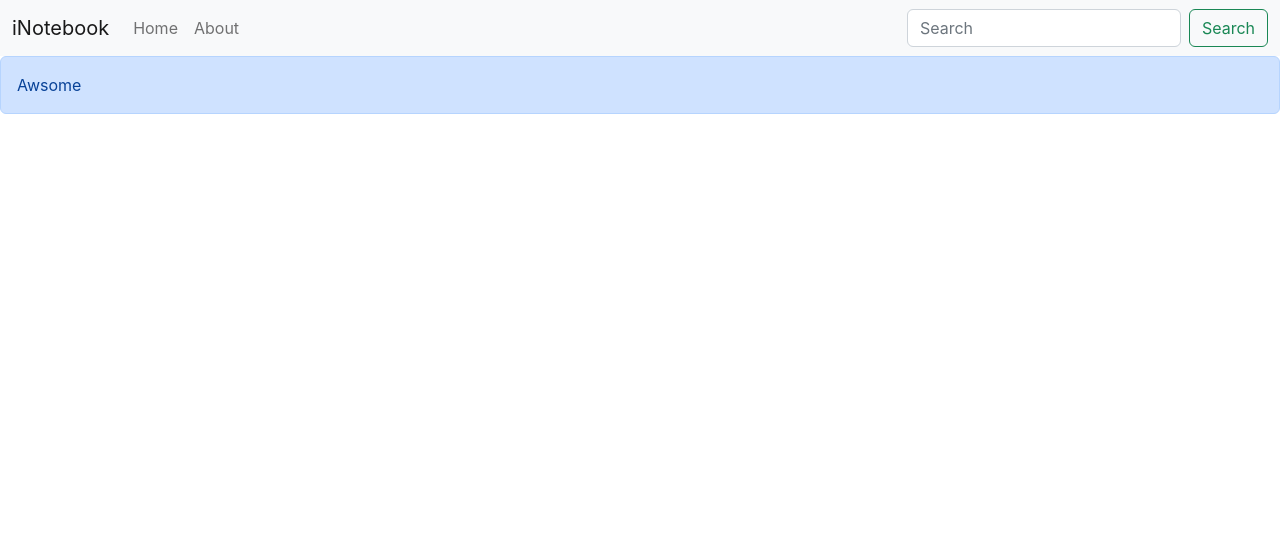
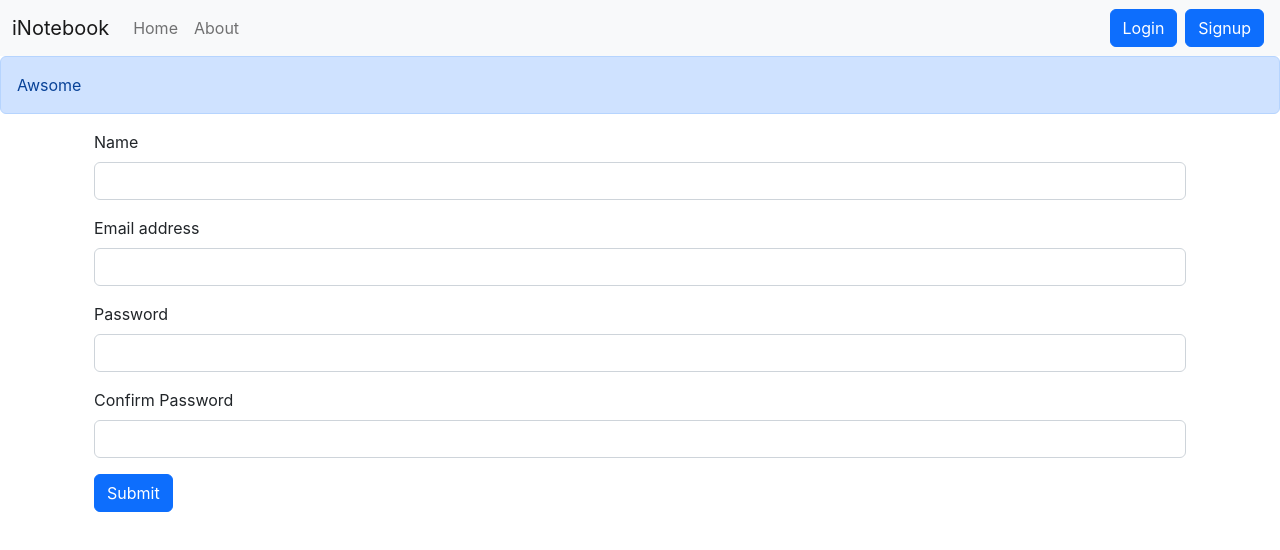
Before and after one commit to ravipandey1298/inotebook, a React (Create React App) app: page /signup in a window 1280 px wide. Shown: the top 550 px of the page. Built offline with nearby package versions, Linux system fonts and the light colour scheme; the HTML template or start-up script is replaced by a standard one.

Commit message:
Adding Login and Signup component and fucntionallity

```diff
--- a/src/App.js
+++ b/src/App.js
@@ -5,6 +5,8 @@
 import { BrowserRouter, Routes, Route } from "react-router-dom";
 import NoteState from './context/notes/NoteState'
 import Alert from './component/Alert';
+import Login from './component/Login';
+import Signup from './component/Signup';
 
 function App() {
   return (
@@ -17,6 +19,8 @@
     <Routes>
       <Route exact path="/" element={<Home/>}></Route>
       <Route exact path="/about" element={<About/>}></Route>
+      <Route exact path="/login" element={<Login/>}></Route>
+      <Route exact path="/signup" element={<Signup/>}></Route>
     </Routes>
     </div>
     </BrowserRouter>
--- /dev/null
+++ b/src/component/Login.js
@@ -0,0 +1,74 @@
+import React, { useState } from "react";
+import { useNavigate } from 'react-router-dom';
+
+const Login = () => {
+  const [credentials, setCredentials] = useState({ email: "", password: "" });
+  let history = useNavigate();
+
+  const handelOnSubmit = async (e) => {
+    e.preventDefault();
+
+    const url = "http://localhost:5000/api/auth/login";
+    const response = await fetch(url, {
+      method: "POST", // *GET, POST, PUT, DELETE, etc.
+      headers: {
+        "Content-Type": "application/json",
+      },
+      body: JSON.stringify({email:credentials.email, password: credentials.password}),
+    });
+    const json = await response.json();
+    if(json.success){
+        localStorage.setItem('token', json.authToken)
+        history('/');
+    }else{
+        alert('Invalid Credentails..')
+    }
+  };
+
+  const onChange = (e) => {
+    setCredentials({ ...credentials, [e.target.name]: e.target.value });
+  };
+
+  return (
+    <div className="container">
+      <form onSubmit={handelOnSubmit}>
+        <div className="mb-3">
+          <label htmlFor="email" className="form-label">
+            Email address
+          </label>
+          <input
+            type="email"
+            className="form-control"
+            id="email"
+            name="email"
+            aria-describedby="emailHelp"
+            onChange={onChange}
+            value={credentials.email}
+          />
+          <div id="emailHelp" className="form-text">
+            We'll never share your email with anyone else.
+          </div>
+        </div>
+        <div className="mb-3">
+          <label htmlFor="password" className="form-label">
+            Password
+          </label>
+          <input
+            type="password"
+            className="form-control"
+            name="password"
+            id="password"
+            onChange={onChange}
+            value={credentials.password}
+          />
+        </div>
+
+        <button type="submit" className="btn btn-primary">
+          Submit
+        </button>
+      </form>
+    </div>
+  );
+};
+
+export default Login;
--- a/src/component/Navbar.js
+++ b/src/component/Navbar.js
@@ -41,16 +41,9 @@
               </Link>
             </li>
           </ul>
-          <form className="d-flex" role="search">
-            <input
-              className="form-control me-2"
-              type="search"
-              placeholder="Search"
-              aria-label="Search"
-            />
-            <button className="btn btn-outline-success" type="submit">
-              Search
-            </button>
+          <form className="d-flex">
+          <Link className="btn btn-primary mx-1" to={"/login"} role="button">Login</Link>
+          <Link className="btn btn-primary mx-1" to={"/signup"} role="button">Signup</Link>
           </form>
         </div>
       </div>
--- /dev/null
+++ b/src/component/Signup.js
@@ -0,0 +1,100 @@
+import React, { useState } from "react";
+import { useNavigate } from 'react-router-dom';
+
+const Signup = () => {
+    const [credentials, setCredentials] = useState({name:"", email: "", password: "" , cpassword:""});
+  let history = useNavigate();
+
+  const handelOnSubmit = async (e) => {
+    e.preventDefault();
+
+    const url = "http://localhost:5000/api/auth/createUser";
+    const {name, email, password} = credentials;
+    const response = await fetch(url, {
+      method: "POST", // *GET, POST, PUT, DELETE, etc.
+      headers: {
+        "Content-Type": "application/json",
+      },
+      body: JSON.stringify({name: name, email: email, password: password}),
+    });
+    const json = await response.json();
+    console.log(json)
+    if(json.success){
+        localStorage.setItem('token', json.authToken)
+        history('/');
+    }else{
+        alert(json.errors)
+    }
+  };
+
+  const onChange = (e) => {
+    setCredentials({ ...credentials, [e.target.name]: e.target.value });
+  };
+
+  return (
+    <div className="container" onSubmit={handelOnSubmit}>
+      <form>
+        <div className="mb-3">
+          <label htmlFor="name" className="form-label">
+            Name
+          </label>
+          <input
+            type="text"
+            className="form-control"
+            id="name"
+            aria-describedby="emailHelp"
+            name='name'
+            value={credentials.name}
+            onChange={onChange}
+          />
+        </div>
+        <div className="mb-3">
+          <label htmlFor="email" className="form-label">
+            Email address
+          </label>
+          <input
+            type="email"
+            className="form-control"
+            id="email"
+            name="email"
+            onChange={onChange}
+            value={credentials.email}
+            aria-describedby="emailHelp"
+          />
+        </div>
+        <div className="mb-3">
+          <label htmlFor="password" className="form-label">
+            Password
+          </label>
+          <input
+            type="password"
+            className="form-control"
+            id="password"
+            name="password"
+            value={credentials.password}
+            onChange={onChange}
+          />
+        </div>
+        <div className="mb-3">
+          <label htmlFor="cpassword" className="form-label">
+            Confirm Password
+          </label>
+          <input
+            type="password"
+            className="form-control"
+            id="cpassword"
+            name="cpassword"
+            value={credentials.cpassword}
+            onChange={onChange}
+          />
+        </div>
+
+        <button type="submit" className="btn btn-primary">
+          Submit
+        </button>
+      </form>
+    </div>
+  );
+};
+
+export default Signup;
```
Also changed, not shown: 1 other file (tests, documents, lock files or other folders).
